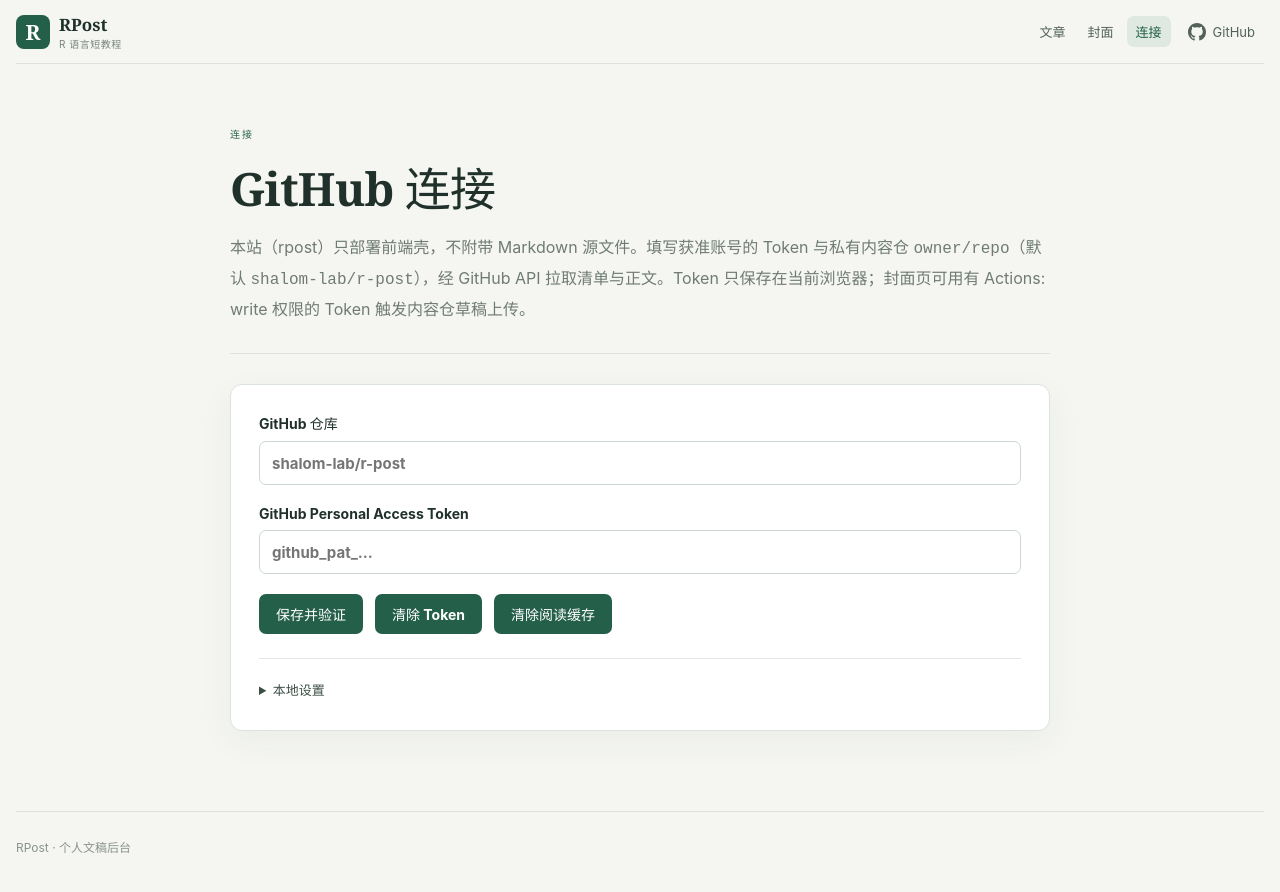
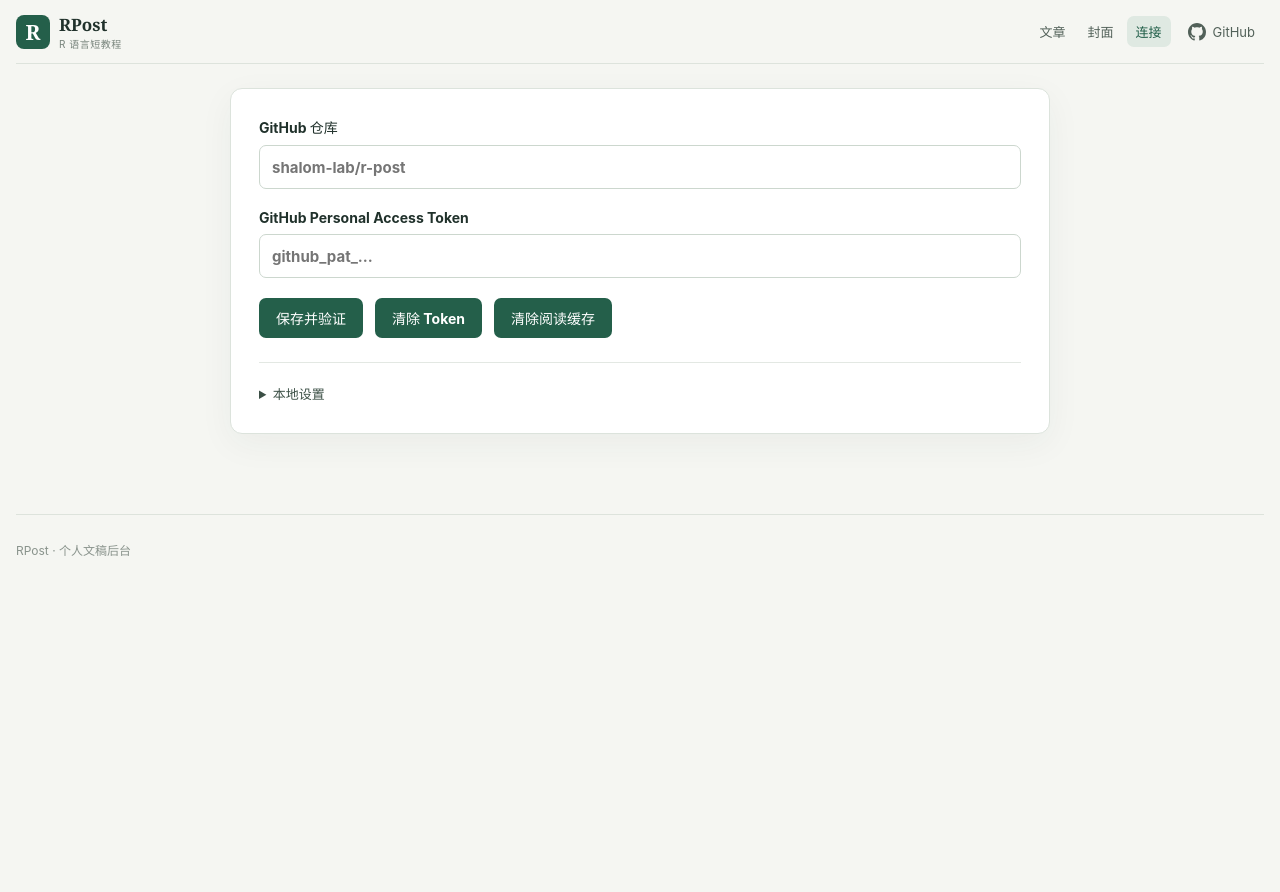
Before and after one commit to shalom-lab/rpost, a React (Vite) app: page /settings in a window 1280 px wide. Shown: the top 892 px of the page. After the commit the page ends 800 px from the top, so only its background shows below. Built offline with nearby package versions, Linux system fonts and the light colour scheme.

Commit message:
Simplify connection page header

```diff
--- a/src/pages/SettingsPage.tsx
+++ b/src/pages/SettingsPage.tsx
@@ -33,12 +33,7 @@
   }
 
   return (
-    <section className="connection-page">
-      <header>
-        <span className="eyebrow">连接</span>
-        <h1>GitHub 连接</h1>
-        <p>本站（rpost）只部署前端壳，不附带 Markdown 源文件。填写获准账号的 Token 与私有内容仓 <code>owner/repo</code>（默认 <code>shalom-lab/r-post</code>），经 GitHub API 拉取清单与正文。Token 只保存在当前浏览器；封面页可用有 Actions: write 权限的 Token 触发内容仓草稿上传。</p>
-      </header>
+    <section className="connection-page" aria-label="GitHub 连接">
       <div className="connection-panel">
         <label>
           GitHub 仓库
--- a/src/reader.css
+++ b/src/reader.css
@@ -113,3 +113,5 @@
 @media(max-width:900px){
   .library-split{grid-template-columns:1fr;gap:12px}
 }
+.connection-page{padding-top:24px}
+.connection-page .connection-panel{margin-top:0}
```
